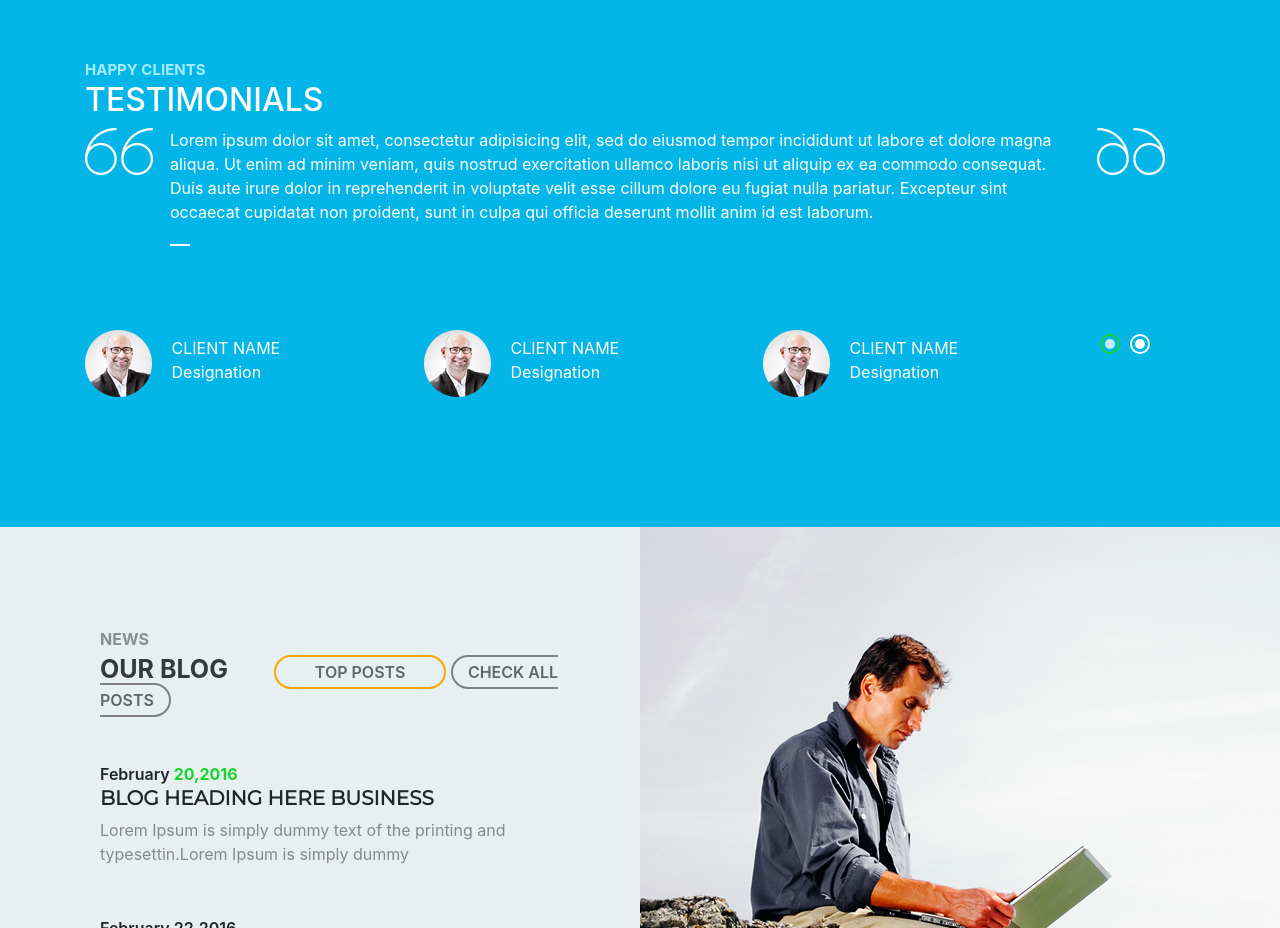
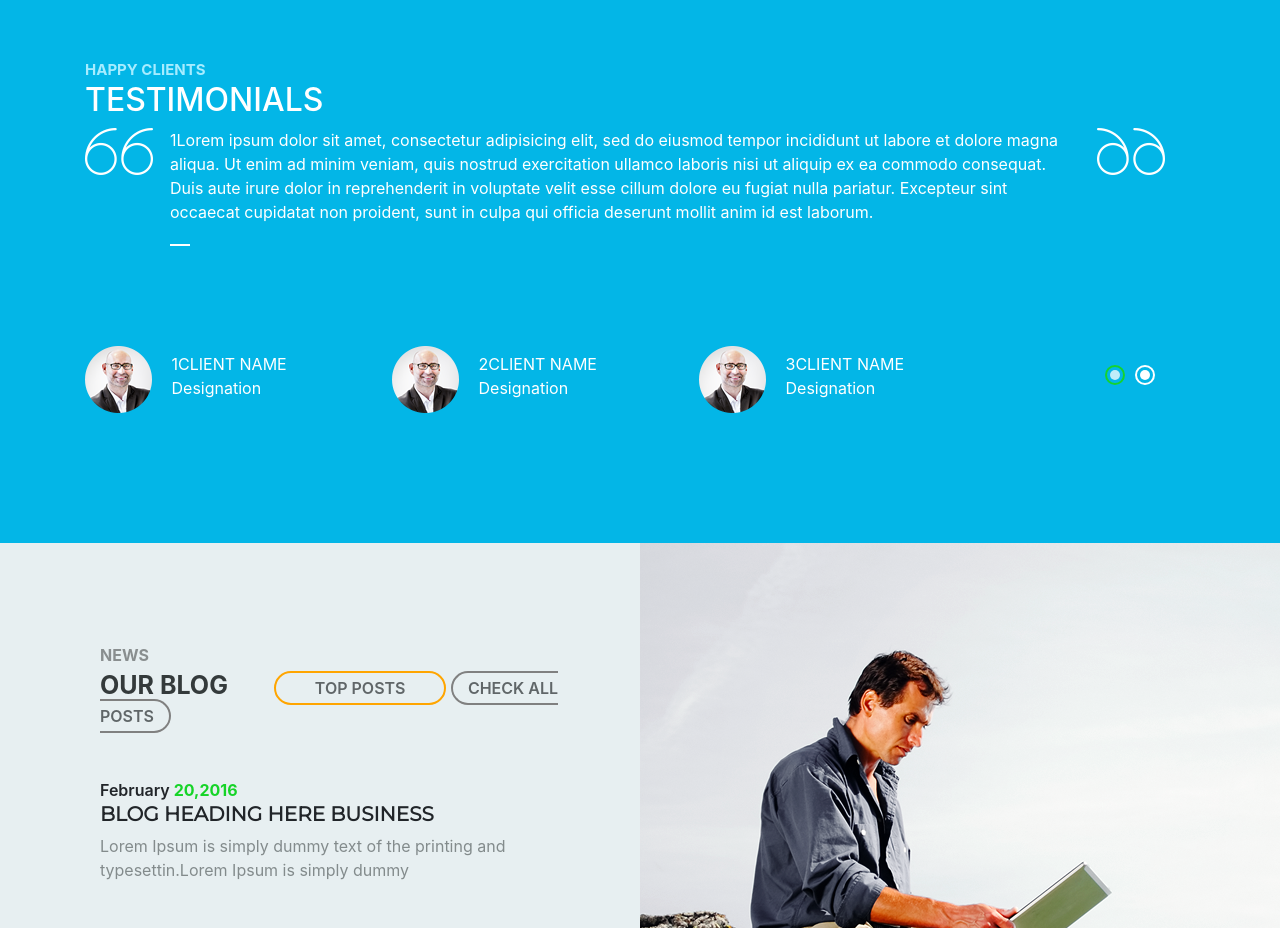
Before and after one commit to VadymBoguslavsky/landing, a website: page index.html in a window 1280 px wide. Shown: the part 2680-3608 px from the top of the page. Drawn offline with nearby package versions, Linux system fonts and the light colour scheme.

Commit message:
add synchroslider

```diff
--- a/index.html
+++ b/index.html
@@ -248,8 +248,43 @@
       <div class="col-12 row d-flex justify-content-start ">
         <div class="col-12">
           <div class="row">
-            <div class="col-md-12 col-12 testimonial" >
-              <p class="underline">Lorem ipsum dolor sit amet, consectetur adipisicing elit, sed do eiusmod
+            <div class="col-md-12 col-12 slider_testimonial_text" >
+              <p class="underline">1Lorem ipsum dolor sit amet, consectetur adipisicing elit, sed do eiusmod
+              tempor incididunt ut labore et dolore magna aliqua. Ut enim ad minim veniam,
+              quis nostrud exercitation ullamco laboris nisi ut aliquip ex ea commodo
+              consequat. Duis aute irure dolor in reprehenderit in voluptate velit esse
+              cillum dolore eu fugiat nulla pariatur. Excepteur sint occaecat cupidatat non
+              proident, sunt in culpa qui officia deserunt mollit anim id est laborum.
+              </p>
+              <p class="underline">2Lorem ipsum dolor sit amet, consectetur adipisicing elit, sed do eiusmod
+              tempor incididunt ut labore et dolore magna aliqua. Ut enim ad minim veniam,
+              quis nostrud exercitation ullamco laboris nisi ut aliquip ex ea commodo
+              consequat. Duis aute irure dolor in reprehenderit in voluptate velit esse
+              cillum dolore eu fugiat nulla pariatur. Excepteur sint occaecat cupidatat non
+              proident, sunt in culpa qui officia deserunt mollit anim id est laborum.
+              </p>
+              <p class="underline">3Lorem ipsum dolor sit amet, consectetur adipisicing elit, sed do eiusmod
+              tempor incididunt ut labore et dolore magna aliqua. Ut enim ad minim veniam,
+              quis nostrud exercitation ullamco laboris nisi ut aliquip ex ea commodo
+              consequat. Duis aute irure dolor in reprehenderit in voluptate velit esse
+              cillum dolore eu fugiat nulla pariatur. Excepteur sint occaecat cupidatat non
+              proident, sunt in culpa qui officia deserunt mollit anim id est laborum.
+              </p>
+              <p class="underline">4Lorem ipsum dolor sit amet, consectetur adipisicing elit, sed do eiusmod
+              tempor incididunt ut labore et dolore magna aliqua. Ut enim ad minim veniam,
+              quis nostrud exercitation ullamco laboris nisi ut aliquip ex ea commodo
+              consequat. Duis aute irure dolor in reprehenderit in voluptate velit esse
+              cillum dolore eu fugiat nulla pariatur. Excepteur sint occaecat cupidatat non
+              proident, sunt in culpa qui officia deserunt mollit anim id est laborum.
+              </p>
+              <p class="underline">5Lorem ipsum dolor sit amet, consectetur adipisicing elit, sed do eiusmod
+              tempor incididunt ut labore et dolore magna aliqua. Ut enim ad minim veniam,
+              quis nostrud exercitation ullamco laboris nisi ut aliquip ex ea commodo
+              consequat. Duis aute irure dolor in reprehenderit in voluptate velit esse
+              cillum dolore eu fugiat nulla pariatur. Excepteur sint occaecat cupidatat non
+              proident, sunt in culpa qui officia deserunt mollit anim id est laborum.
+              </p>
+              <p class="underline">6Lorem ipsum dolor sit amet, consectetur adipisicing elit, sed do eiusmod
               tempor incididunt ut labore et dolore magna aliqua. Ut enim ad minim veniam,
               quis nostrud exercitation ullamco laboris nisi ut aliquip ex ea commodo
               consequat. Duis aute irure dolor in reprehenderit in voluptate velit esse
@@ -257,42 +292,43 @@
               proident, sunt in culpa qui officia deserunt mollit anim id est laborum.
               </p>
             </div>
+
           </div>
         </div>
       </div>
       <div class="row ">
         <div class="col-sm-12">
           <div class="row d-flex justify-content-start d-sm-flex">
-            <div class="col-lg-11 slider_testimonial">
+            <div class="col-lg-10 slider_testimonial_clients">
 
                 <div class="testimonial_clients">
                   <img src="img/client1.png " class="testimonial__autor" alt="">
-                  <p  class="testimonial__autor_text">CLIENT NAME <br> Designation</p>
+                  <p  class="testimonial__autor_text">1CLIENT NAME <br> Designation</p>
                 </div>
 
                 <div class="testimonial_clients">
                   <img src="img/client1.png " class="testimonial__autor" alt="">
-                  <p  class="testimonial__autor_text">CLIENT NAME <br> Designation</p>
+                  <p  class="testimonial__autor_text">2CLIENT NAME <br> Designation</p>
                 </div>
                 <div class="testimonial_clients">
                   <img src="img/client1.png " class="testimonial__autor" alt="">
-                  <p  class="testimonial__autor_text">CLIENT NAME <br> Designation</p>
+                  <p  class="testimonial__autor_text">3CLIENT NAME <br> Designation</p>
                 </div>
 
                 <div class="testimonial_clients">
                   <img src="img/client1.png " class="testimonial__autor" alt="">
-                  <p  class="testimonial__autor_text">CLIENT NAME <br> Designation</p>
+                  <p  class="testimonial__autor_text">4CLIENT NAME <br> Designation</p>
                 </div>
 
 
                 <div class="testimonial_clients">
                   <img src="img/client1.png " class="testimonial__autor" alt="">
-                  <p  class="testimonial__autor_text">CLIENT NAME <br> Designation</p>
+                  <p  class="testimonial__autor_text">5CLIENT NAME <br> Designation</p>
                 </div>
 
                 <div class="testimonial_clients">
                   <img src="img/client1.png " class="testimonial__autor" alt="">
-                  <p class="testimonial__autor_text">CLIENT NAME <br> Designation</p>
+                  <p class="testimonial__autor_text">6CLIENT NAME <br> Designation</p>
                 </div>
 
             </div>
--- a/js/js.js
+++ b/js/js.js
@@ -3,12 +3,14 @@
   nextArrow: '<i class="fa fa-arrow-right arrow_right"></i>',
   prevArrow: '<i class="fa fa-arrow-left arrow_left"></i>'
  });
-  $('.slider_testimonial').slick({
+$('.slider_testimonial_clients').slick({
+  focusOnSelect: true,
+	asNavFor: '.slider_testimonial_text',
+	slidesToShow: 3,
+  slidesToScroll: 3,
 	lazyLoad: 'ondemand',
 	arrows:false,
 	infinite: true,
-	  slidesToShow: 3,
-	  slidesToScroll: 3,
   dots:true,
    responsive: [{
       breakpoint: 1024,
@@ -26,3 +28,12 @@
          }
    }],
 });
+ $('.slider_testimonial_text').slick({
+ 	asNavFor: '.slider_testimonial_clients',
+ 	lazyLoad: 'ondemand',
+	arrows:false,
+	nfinite: true,
+  slidesToShow: 1,
+  slidesToScroll: 1,
+  focusOnSelect: true
+ });
--- a/style.css
+++ b/style.css
@@ -50,8 +50,8 @@
 .slick-dots {
     position: absolute;
     width: 100px;
-    top: 0;
-    right: -60px;
+    top: 15px;
+    right: -160px;
     margin: 0;
     list-style: none;
     text-align: center;
@@ -67,12 +67,15 @@
     content: "";
     width: 10px;
     height: 10px;
-    background: white;
+    background:white;
     opacity: 1;
     border-radius: 50%;
     top: 50%;
     left: 50%;
     margin: -5px 0 0 -5px;
+    -webkit-transition:background .03s;
+    -o-transition:background .03s;
+    transition:background .03s;
 }
 .slick-dots li button:hover,
 .slick-dots li.slick-active button{
@@ -81,6 +84,7 @@ border-color: #16d32c;
 .slick-dots li button:before:hover,
 .slick-dots li.slick-active button:before{
 border-color: #16d32c;
+background: #16d32c;
 }
 .nav_padding {
     padding-right: 0 !important;
@@ -391,13 +395,13 @@ border-color: #16d32c;
     background: white;
 }
 
-.testimonial:before {
+.slider_testimonial_text:before {
     content: url(img/firstquote.png);
     position: absolute;
     left: 0
 }
 
-.testimonial:after {
+.slider_testimonial_text:after {
     content: url(img/secondquote.png);
     position: absolute;
     right: 0;
```
Lines whose indentation alone changed are shown as unchanged.
